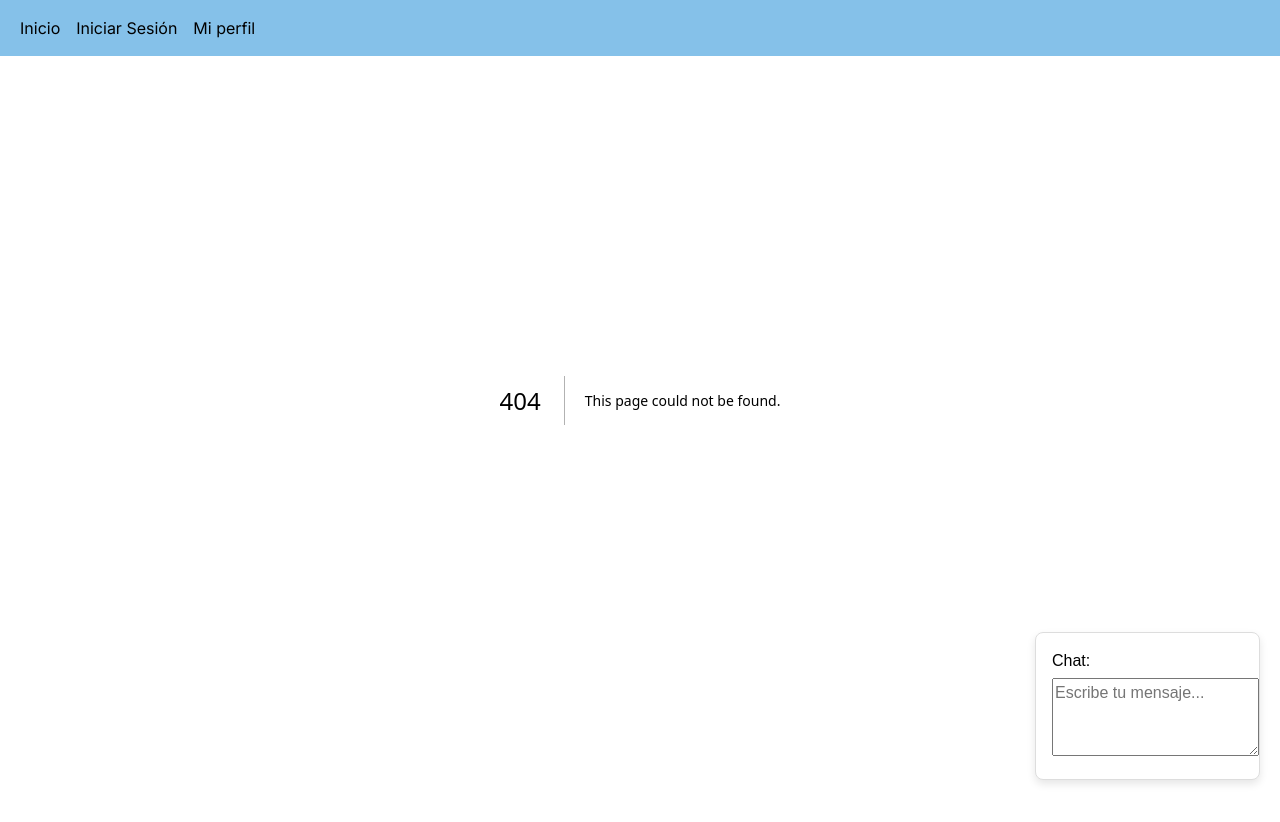
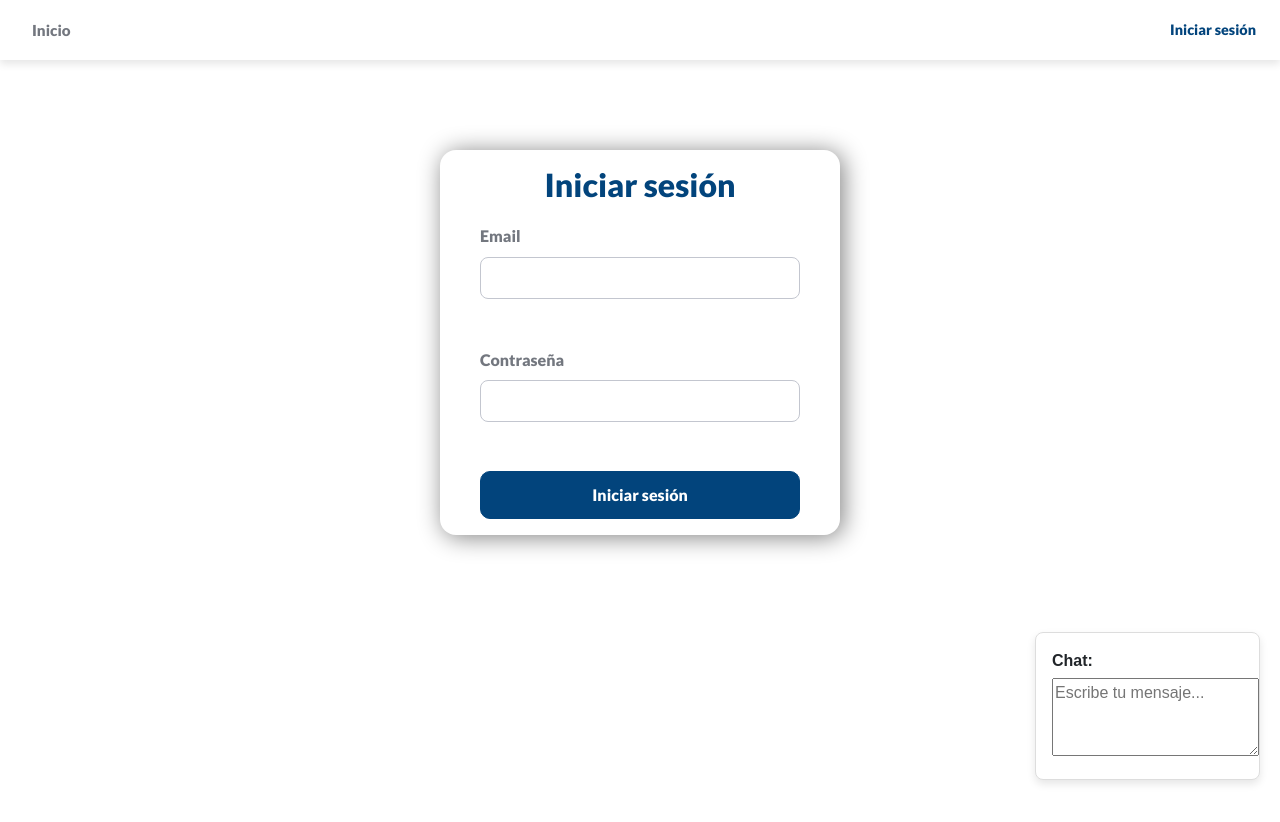
Before and after one commit to DaltonMaza/front-end_PIS6TO, a Next.js app: page /login in a window 1280 px wide. Before the commit this address had no page. Shown: the top 822 px of the page. Before the commit the page ends 800 px from the top, so only its background shows below. Built offline with nearby package versions, Linux system fonts and the light colour scheme.

Commit message:
feat autenticación, y navbar

```diff
--- /dev/null
+++ b/src/app/components/Header.js
@@ -0,0 +1,21 @@
+"use client";
+import { useAuth } from "@/context/AuthContext";
+import Image from "next/image";
+import Link from "next/link";
+
+export default function Header() {
+  const { user } = useAuth();
+
+  return (
+    <header className="app-header">
+      {user && <Link
+        href={"/user/me"} className="user-header">
+        <div>
+          <h2>{user.name} {user.lastname}</h2>
+          <h3>Administrador</h3>
+        </div>
+        <img src={user.avatar || "https://static.vecteezy.com/system/resources/previews/005/544/718/non_2x/profile-icon-design-free-vector.jpg"} alt="User photo" />
+      </Link>}
+    </header>
+  );
+}
--- /dev/null
+++ b/src/app/components/NavBar.js
@@ -0,0 +1,67 @@
+"use client";
+import Link from "next/link";
+import mensajes from "./Mensajes";
+import { useRouter } from "next/navigation";
+import { useAuth } from "@/context/AuthContext";
+
+export default function NavBar() {
+  const { token, logoutUser } = useAuth();
+  const router = useRouter();
+
+  const handleLogout = () => {
+    logoutUser()
+    mensajes("Gracias", "Hasta la proxima");
+    router.push('/principal');
+    router.refresh();
+  }
+
+  return (
+    <nav className="navbar">
+      <div>
+        <ul>
+          <li>
+            <Link href={"/principal"}>
+              Inicio
+            </Link>
+          </li>
+          {/* <li>
+            <Link href={"/user"}>
+              Usuarios
+            </Link>
+          </li> */}
+          {/* <li>
+            <Link href={"/mota"}>
+              Motas
+            </Link>
+          </li> */}
+          {/* <li>
+            <Link href={"/sensor"}>
+              Sensores
+            </Link>
+          </li>
+          <li>
+            <Link href={"/history"}>
+              Historial
+            </Link>
+          </li>
+          <li>
+            <Link href={"/pronosticos"}>
+              Pronóstico
+            </Link>
+          </li> */}
+        </ul>
+      </div>
+      {token ? (
+        <button type="button" onClick={handleLogout}>
+          Cerrar sesión
+        </button>
+      ) : (
+        <Link href="/login">
+          <button type="button">
+            Iniciar sesión
+          </button>
+        </Link>
+      )}
+    </nav>
+  );
+}
--- a/src/app/globals.css
+++ b/src/app/globals.css
@@ -374,25 +374,17 @@ a {
 }
 
 /* .navbar {
-  width: 200px;
-  height: 87vh;
+  position: fixed;
+  top: 0;
+  left: 0;
+  width: 210px;
+  height: 100vh; Cambiado a 100vh para que ocupe toda la altura de la pantalla
   display: flex;
   flex-direction: column;
   justify-content: space-between;
   background-color: white;
-} */
-.navbar {
-  position: fixed;
-  top: 0;
-  left: 0;
-  width: 210px;
-  height: 100vh; /* Cambiado a 100vh para que ocupe toda la altura de la pantalla */
-  display: flex;
-  flex-direction: column;
-  justify-content: space-between;
-  background-color: white;
-  overflow-y: auto; /* Permitir scroll vertical si es necesario */
-  z-index: 1000; /* Asegura que el navbar esté en la parte superior */
+  overflow-y: auto;  Permitir scroll vertical si es necesario
+  z-index: 1000;  Asegura que el navbar esté en la parte superior
 }
 
 .navbar ul {
@@ -420,11 +412,62 @@ a {
   text-align: center;
   font-size: 0.9rem;
   color: var(--primary-color);
+} */
+
+.navbar {
+  position: fixed;
+  top: 0;
+  left: 0;
+  right: 0;
+  height: 60px; /* Ajusta la altura según tus necesidades */
+  display: flex;
+  justify-content: space-between;
+  align-items: center;
+  background-color: white;
+  padding: 0 1rem; /* Añade un poco de padding horizontal */
+  z-index: 1000; /* Asegura que el navbar esté en la parte superior */
+  box-shadow: 0 4px 8px rgba(0, 0, 0, 0.1); /* Añade una sombra para un mejor contraste */
+}
+
+.navbar ul {
+  list-style-type: none;
+  display: flex; /* Muestra los elementos en una fila */
+  margin: 0; /* Elimina el margen predeterminado */
+  padding: 0; /* Elimina el padding predeterminado */
+}
+
+.navbar ul li {
+  padding: 0 1rem; /* Añade un padding horizontal */
+  font-size: 0.95rem;
+}
+
+.navbar div h3 {
+  margin: 0; /* Elimina el margen predeterminado */
+  font-size: 1rem;
+  color: var(--primary-color-text);
+}
+
+.navbar ul li a {
+  color: var(--primary-color-text);
+  text-decoration: none; /* Elimina el subrayado de los enlaces */
+}
+
+.navbar button {
+  background-color: white;
+  border: none;
+  font-size: 0.9rem;
+  color: var(--primary-color);
+  cursor: pointer; /* Añade un cursor de puntero */
+}
+
+.navbar button:hover {
+  text-decoration: underline; /* Añade un subrayado al pasar el mouse */
 }
 
 .app-container {
-  display: flex;
+  /* display: flex; */
   height: 100%;
+  width: 100%;
 }
 
 .text-primary {
--- a/src/app/layout.js
+++ b/src/app/layout.js
@@ -1,8 +1,13 @@
+import { Lato } from "next/font/google";
 import { Inter } from "next/font/google";
-import Link from "next/link";
 import 'bootstrap/dist/css/bootstrap.css'
-// import "./globals.css";
+import "./globals.css";
 import Chatbot from "./components/chat-bot";
+import { AuthProvider } from "@/context/AuthContext";
+import NavBar from "./components/NavBar";
+import Header from "./components/Header";
+
+const lato = Lato({ subsets: ["latin"], weight: '900' });
 
 const inter = Inter({ subsets: ["latin"] });
 
@@ -16,35 +21,19 @@ export default function RootLayout({ children }) {
     <html lang="en">
       <head>
         <meta name="viewport" content="width=device-width, initial-scale=1" />
-        <title>App prueba</title>
+        <title>Helios</title>
         <script src="https://cdn.jsdelivr.net/npm/bootstrap@5.0.0-beta1/dist/js/bootstrap.bundle.min.js" />
       </head>
 
-      <body className={inter.className}>
-        <header style={{ position: 'fixed', top: 0, right: 0, left: 0, zIndex: 1030 }}>
-          <nav className="navbar navbar-expand-lg" style={{
-            backgroundColor: '#85c1e9', // Fondo color verde agua
-            color: "blue", // Color del texto en azul
-            }}>
-            <div className="container-fluid">
-                <div className="collapse navbar-collapse" id="navbarSupportedContent">
-                    <ul className="navbar-nav me-auto mb-2 mb-lg-0">
-                        <li className="nav-item">
-                            <Link href="/" className="nav-link active" aria-current="page">Inicio</Link>
-                        </li>
-                        <li className="nav-item">
-                            <Link href="/inicio_sesion" className="nav-link active" aria-current="page">Iniciar Sesión</Link>
-                        </li>
-                        <li className="nav-item">
-                            <Link href="/perfil" className="nav-link active" aria-current="page">Mi perfil</Link>
-                        </li>
-                    </ul>
-                </div>
-            </div>
-          </nav>
-        </header>
-        {children}
-        <Chatbot></Chatbot>
+      <body className={lato.className} style={{ height: "100vh" }}>
+        <AuthProvider>
+          <Header/>
+          <div className="app-container">
+            <NavBar/>
+            {children}
+            <Chatbot></Chatbot>
+          </div>
+        </AuthProvider>
       </body>
     </html>
   );
--- /dev/null
+++ b/src/app/login/page.jsx
@@ -0,0 +1,100 @@
+"use client";
+import Image from "next/image";
+import Link from "next/link";
+import * as Yup from "yup";
+import { yupResolver } from "@hookform/resolvers/yup";
+import { useForm } from "react-hook-form";
+import mensajes from "../components/Mensajes";
+import { useRouter } from "next/navigation";
+import { login } from "../../services/auth.service"
+import { useAuth } from "@/context/AuthContext";
+import { useEffect } from "react";
+
+export default function Login() {
+  const router = useRouter();
+  const { loginUser, user } = useAuth();
+
+  const validationScheme = Yup.object().shape({
+    email: Yup.string().required("Ingrese su email").email("Debe ser un email válido"),
+    password: Yup.string().required("Ingrese su contraseña")
+  });
+
+  const formOptions = {
+    resolver: yupResolver(validationScheme),
+  };
+
+  const { register, handleSubmit, reset, formState } = useForm(formOptions);
+  const { errors } = formState;
+
+  const sendData = async (data) => {
+    try {
+      const { results, token } = await login(data);
+      console.log(results);
+
+      loginUser(token);
+
+      mensajes("Has ingresado al sistema", "Bienvenido usuario");
+      router.push("/principal");
+    } catch (error) {
+      console.log(error?.response?.data);
+      mensajes("Error en inicio de sesion", error.response?.data?.msg || "No se ha podido iniciar sesión", "error");
+    }
+  };
+
+  useEffect(() => {
+    if (!user) {
+      const userData = window.localStorage.getItem("user")
+      const token = window.localStorage.getItem("token")
+
+      if (userData && token) {
+        loginUser(JSON.parse(userData), token)
+
+        router.push("/principal")
+      }
+    }
+  }, []);
+
+  return (
+    <div className="normal-form" style={{ marginTop:'150px' }}>
+      <form onSubmit={handleSubmit(sendData)}>
+        <h1 className="title-form">Iniciar sesión</h1>
+        <div className="form-item">
+          <label className="form-label">Email</label>
+          <input
+            {...register("email")}
+            name="email"
+            id="email"
+            type="text"
+            className={`form-control ${errors.email ? "is-invalid" : ""}`}
+          />
+          <div className="validation-error">
+            {errors.email?.message}
+          </div>
+        </div>
+        <div className="form-item">
+          <label className="form-label">Contraseña</label>
+          <input
+            {...register("password")}
+            name="password"
+            id="password"
+            type="password"
+            className={`form-control ${errors.password ? "is-invalid" : ""}`}
+          />
+          <div className="validation-error">
+            {errors.password?.message}
+          </div>
+        </div>
+        <input
+          className="button-primary"
+          type="submit"
+          value="Iniciar sesión"
+        />
+        {/* <div>
+          <Link className="link-primary" href={"contra"}>
+            ¿Has olvidado tu contraseña?
+          </Link>
+        </div> */}
+      </form>
+    </div>
+  );
+}
--- a/src/app/principal/page.jsx
+++ b/src/app/principal/page.jsx
@@ -6,6 +6,7 @@ import axios from 'axios';
 import styled, { keyframes } from 'styled-components';
 import * as XLSX from 'xlsx';
 import { saveAs } from 'file-saver';
+import { useAuth } from '@/context/AuthContext';
 
 Chart.register(...registerables);
 
@@ -105,6 +106,7 @@ const Button = styled.button`
 `;
 
 export default function Session() {
+  const { token } = useAuth();
   const [weatherData, setWeatherData] = useState({
     temperature: 0,
     humidity: 0,
@@ -258,7 +260,9 @@ export default function Session() {
         </DataSection>
         <ChartContainer>
           <Line data={chartData} options={options} />
-          <Button onClick={handleDownloadExcel}>Descargar Datos Excel</Button>
+          {token &&
+            <Button onClick={handleDownloadExcel}>Descargar Datos Excel</Button>
+          }
         </ChartContainer>
       </Content>
     </Container>
--- /dev/null
+++ b/src/context/AuthContext.jsx
@@ -0,0 +1,30 @@
+"use client"
+import React, { createContext, useContext, useState } from "react";
+
+const AuthContext = createContext();
+
+export const AuthProvider = ({ children }) => {
+  const [token, setToken] = useState(null);
+
+  const loginUser = (authToken) => {
+    setToken(authToken);
+
+    localStorage.setItem("token", authToken)
+  };
+
+  const logoutUser = () => {
+    setToken(null);
+
+    localStorage.clear();
+  };
+
+  return (
+    <AuthContext.Provider value={{ token, loginUser, logoutUser }}>
+      {children}
+    </AuthContext.Provider>
+  );
+};
+
+export const useAuth = () => {
+  return useContext(AuthContext);
+};
```
Also changed, not shown: src/services/auth.service.js (added, +36 -0 lines).
